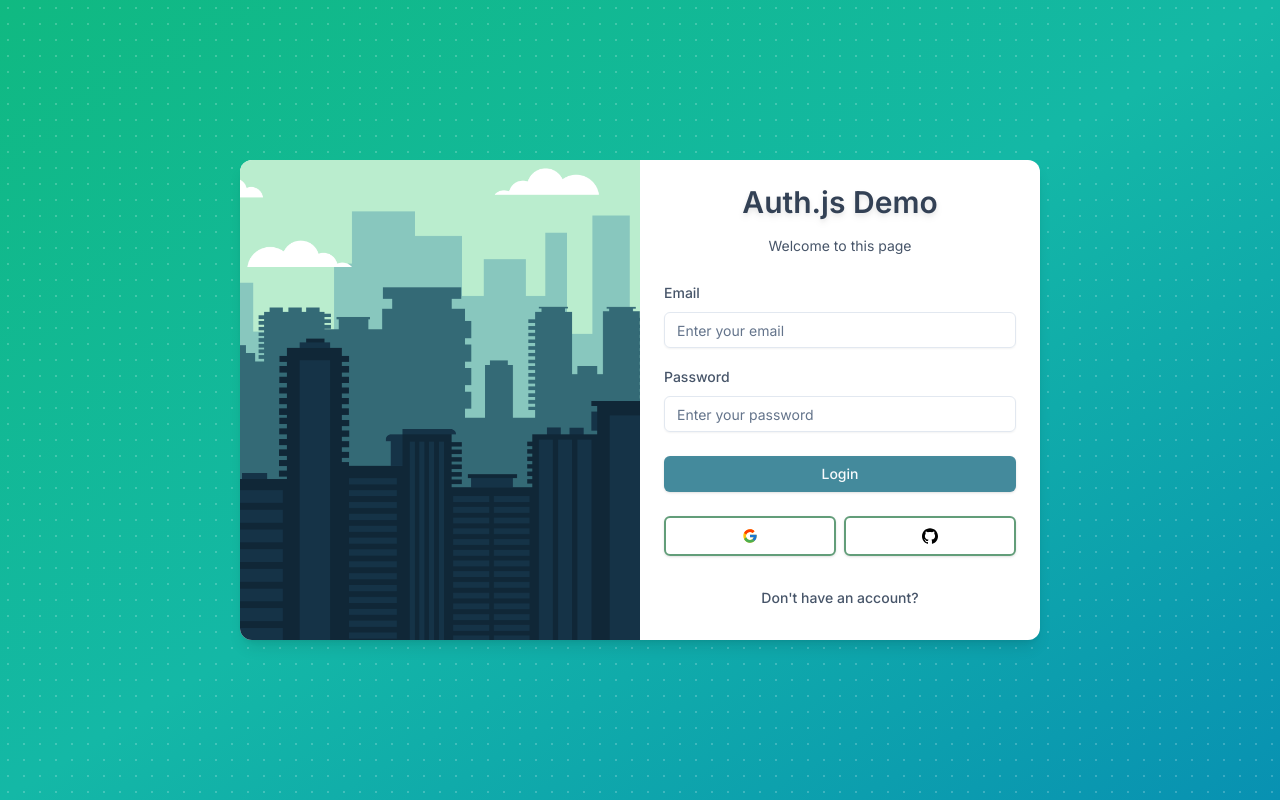
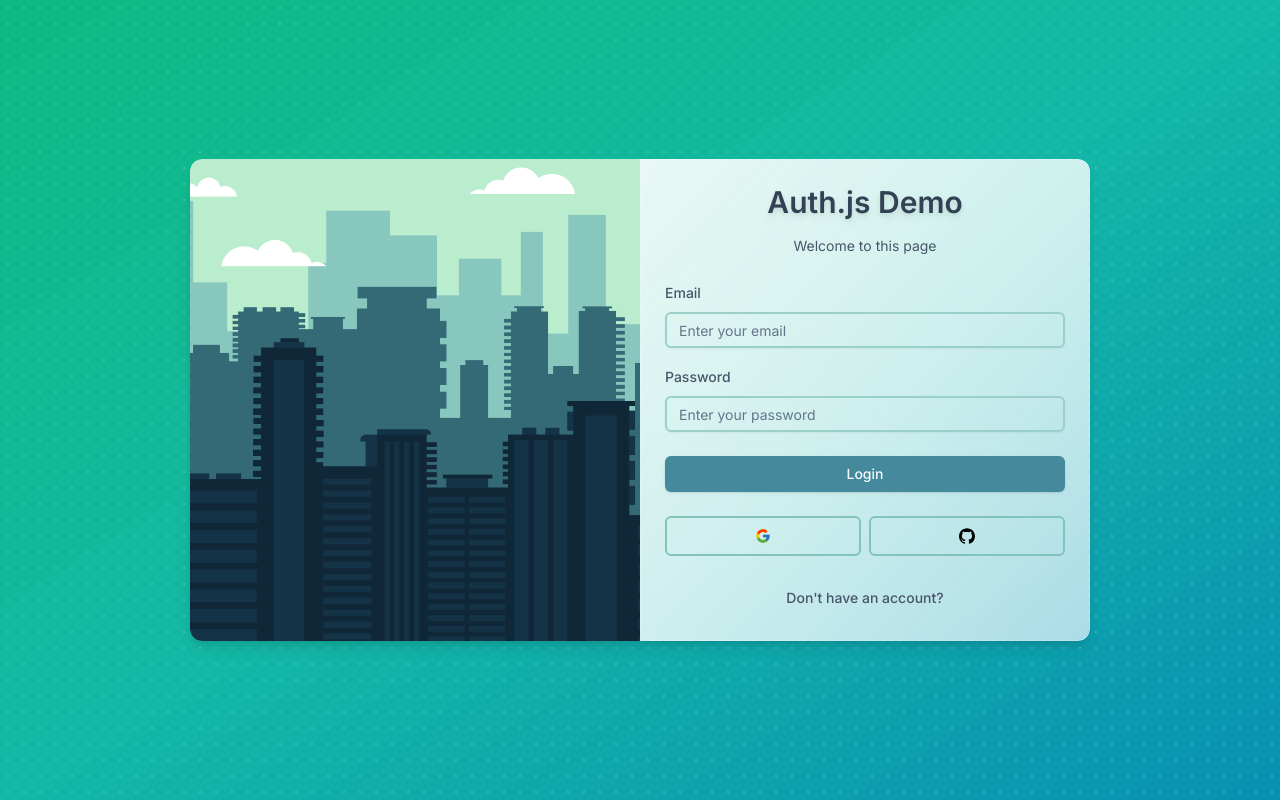
Before and after one commit to neilivanorencia/auth-js-demo, a Next.js app: page /login in a window 1280 px wide. Built offline with nearby package versions, Linux system fonts and the light colour scheme.

Commit message:
Enhance form interface

```diff
--- a/components/auth/card-wrapper.tsx
+++ b/components/auth/card-wrapper.tsx
@@ -1,4 +1,5 @@
 "use client";
+
 import {
   Card,
   CardContent,
@@ -26,8 +27,9 @@ export const CardWrapper = ({
   showSocial,
 }: CardWrapperProps) => {
   return (
-    <Card className="mx-8 flex w-[800px] flex-col rounded-xl border-none shadow-lg outline-none transition duration-500 ease-in-out hover:shadow-2xl md:flex-row">
-      <div className="relative h-48 w-full md:h-auto md:w-1/2 sm:block hidden">
+    <Card className="mx-8 w-[900px] overflow-hidden rounded-xl border-none bg-transparent p-0 shadow-lg transition duration-500 ease-in-out hover:shadow-2xl">
+      <div className="flex flex-col md:flex-row">
+        <div className="relative hidden h-48 w-full sm:block md:h-auto md:w-1/2">
           <Image
             src="/city-background.png"
             alt="City Background"
@@ -36,7 +38,9 @@ export const CardWrapper = ({
             priority
           />
         </div>
-      <div className="w-full md:w-1/2">
+        <div className="relative w-full md:w-1/2">
+          <div className="absolute inset-0 bg-gradient-to-br from-white/90 via-white/80 to-blue-50/70 backdrop-blur-md" />
+          <div className="relative h-full rounded-b-xl border border-white/20 md:rounded-r-xl">
             <CardHeader>
               <Header label={headerLabel} />
             </CardHeader>
@@ -50,6 +54,8 @@ export const CardWrapper = ({
               <BackButton label={backButtonLabel} href={backButtonHref} />
             </CardFooter>
           </div>
+        </div>
+      </div>
     </Card>
   );
 };
--- a/components/auth/login-form.tsx
+++ b/components/auth/login-form.tsx
@@ -69,7 +69,7 @@ export const LoginForm = () => {
                       disabled={isPending}
                       placeholder="Enter your email"
                       type="email"
-                      className="text-sm"
+                      className="text-sm border-2 border-mint-300"
                     />
                   </FormControl>
                   <FormMessage className="text-rose-400" />
@@ -88,7 +88,7 @@ export const LoginForm = () => {
                       disabled={isPending}
                       placeholder="Enter your password"
                       type="password"
-                      className="text-sm"
+                      className="text-sm border-2 border-mint-300"
                     />
                   </FormControl>
                   <FormMessage className="text-rose-400" />
--- a/components/auth/register-form.tsx
+++ b/components/auth/register-form.tsx
@@ -58,7 +58,7 @@ export const RegisterForm = () => {
       <Form {...form}>
         <form onSubmit={form.handleSubmit(onSubmit)} className="space-y-6">
           <div className="space-y-4">
-          <FormField
+            <FormField
               control={form.control}
               name="name"
               render={({ field }) => (
@@ -70,7 +70,7 @@ export const RegisterForm = () => {
                       disabled={isPending}
                       placeholder="Enter your name (first and last name)"
                       type="text"
-                      className="text-sm"
+                      className="border-2 border-mint-300 text-sm"
                     />
                   </FormControl>
                   <FormMessage className="text-rose-400" />
@@ -89,7 +89,7 @@ export const RegisterForm = () => {
                       disabled={isPending}
                       placeholder="Enter your email"
                       type="email"
-                      className="text-sm"
+                      className="border-2 border-mint-300 text-sm"
                     />
                   </FormControl>
                   <FormMessage className="text-rose-400" />
@@ -108,7 +108,7 @@ export const RegisterForm = () => {
                       disabled={isPending}
                       placeholder="Enter your password"
                       type="password"
-                      className="text-sm"
+                      className="border-2 border-mint-300 text-sm"
                     />
                   </FormControl>
                   <FormMessage className="text-rose-400" />
--- a/components/auth/social.tsx
+++ b/components/auth/social.tsx
@@ -10,14 +10,14 @@ export const Social = () => {
     <div className="flex w-full items-center gap-x-2">
       <Button
         size="lg"
-        className="w-full border-2 border-celadon-800 bg-transparent transition duration-500 ease-in-out  hover:bg-celadon-500/80 hover:shadow-lg hover:shadow-celadon-500/40 active:translate-y-0.5 active:shadow-none"
+        className="shadow-none w-full border-2 border-mint-500 bg-transparent transition duration-500 ease-in-out  hover:bg-celadon-500/80 hover:shadow-lg hover:shadow-celadon-500/40 active:translate-y-0.5 active:shadow-none"
         onClick={() => {}}
       >
         <FcGoogle />
       </Button>
       <Button
         size="lg"
-        className="w-full border-2 border-celadon-800 bg-transparent transition duration-500 ease-in-out  hover:bg-celadon-500/80 hover:shadow-lg hover:shadow-celadon-500/40 active:translate-y-0.5 active:shadow-none"
+        className="shadow-none w-full border-2 border-mint-500 bg-transparent transition duration-500 ease-in-out  hover:bg-celadon-500/80 hover:shadow-lg hover:shadow-celadon-500/40 active:translate-y-0.5 active:shadow-none"
         onClick={() => {}}
       >
         <SiGithub color="black" />
```
Lines whose indentation alone changed are shown as unchanged.
